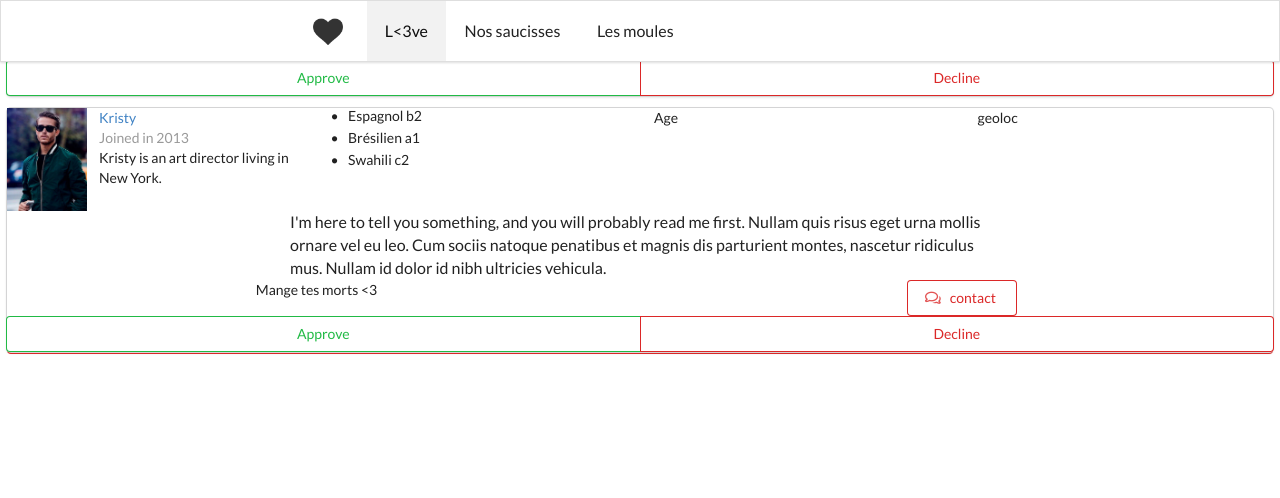
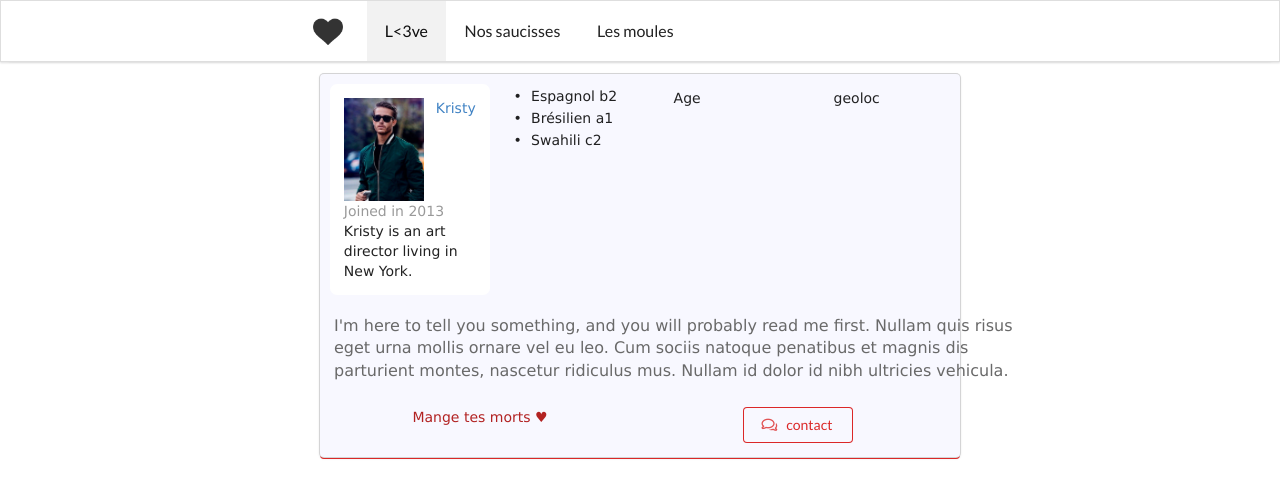
Before and after one commit to loucaM/front-lovegos, an Angular app: page /suggestion in a window 1280 px wide. Shown: the top 498 px of the page. Built offline with nearby package versions, Linux system fonts and the light colour scheme.

Commit message:
modif css et html

```diff
--- a/src/app/connexion/connexion.component.ts
+++ b/src/app/connexion/connexion.component.ts
@@ -19,5 +19,4 @@ export class ConnexionComponent implements OnInit {
   ngOnInit() {
 
     }
-
 }
--- a/src/app/fiches-utilisateurs/fiches-utilisateurs.component.css
+++ b/src/app/fiches-utilisateurs/fiches-utilisateurs.component.css
@@ -0,0 +1,30 @@
+* {
+    font-family: Verdana, Geneva, Tahoma, sans-serif;
+}
+
+#carte {
+    background-color: ghostwhite;
+    padding: 1em;
+    width: 50%;
+    margin: auto;
+    margin-top: 1em;
+}
+
+.photodesc {
+    background-color: white;
+    border-radius: 0.5em;
+    margin: 0.7em;
+}
+
+.commentaire {
+    margin: 1.5em;
+    color: dimgray;
+}
+
+#depliant {
+    visibility: visible; /*collapse pour pas le voir*/
+}
+
+#lover {
+    color: firebrick;
+}
--- a/src/app/fiches-utilisateurs/fiches-utilisateurs.component.html
+++ b/src/app/fiches-utilisateurs/fiches-utilisateurs.component.html
@@ -21,20 +21,21 @@
                   geoloc
                 </div>
               </div>
-          <div class="ui two buttons">
+          <!-- <div class="ui two buttons">
               <div class="ui basic green button">Approve</div>
               <div class="ui basic red button">Decline</div>
-        </div>
+        </div> -->
       </div>
     </div>
 </div>
 
 
 <div class="content">
+    <div id="outerspacingfiche">
     <div class="ui one cards">
-        <div class="red card">
+        <div class="red card" id="carte">
             <div class="ui grid">
-                <div class="four wide column">
+                <div class="four wide column , photodesc">
                   <div class="image">
                     <img class="left floated tiny ui image" src="./assets/images/homme.jpg">
                   </div>
@@ -60,22 +61,22 @@
                 <div class="four wide column">
                   Age
                 </div>
-                <div class="four wide column">
+                <div class="three wide column">
                   geoloc
                 </div>
               </div>
-
-              <div class="ui text container">
+              <div id="depliant">
+              <div class="ui text container , commentaire , bottom">
                   <p>I'm here to tell you something, and you will probably read me first. Nullam quis risus eget urna mollis ornare vel eu leo. Cum sociis natoque penatibus et magnis dis parturient montes, nascetur ridiculus mus. Nullam id dolor id nibh ultricies vehicula.</p>
               </div>
 
-              <div class="ui grid">
+              <div class="ui grid , bottom">
                  <div class="center aligned two column row">
-                    <div class="column">
-                      Mange tes morts <3
+                    <div class="column" id="lover">
+                      Mange tes morts ♥
                     </div>
                     <div class="column">
-                        <button class="ui basic red button">
+                        <button class="ui basic red button" id="contactbutton">
                             <i class="comments outline icon"></i>
                             contact
                           </button>
@@ -83,10 +84,12 @@
                   </div>
 
               </div>
-          <div class="ui two buttons">
+            </div>
+          <!-- <div class="ui two buttons">
             <div class="ui basic green button">Approve</div>
             <div class="ui basic red button">Decline</div>
-        </div>
+        </div> -->
       </div>
     </div>
+    </div>
 </div>
```
